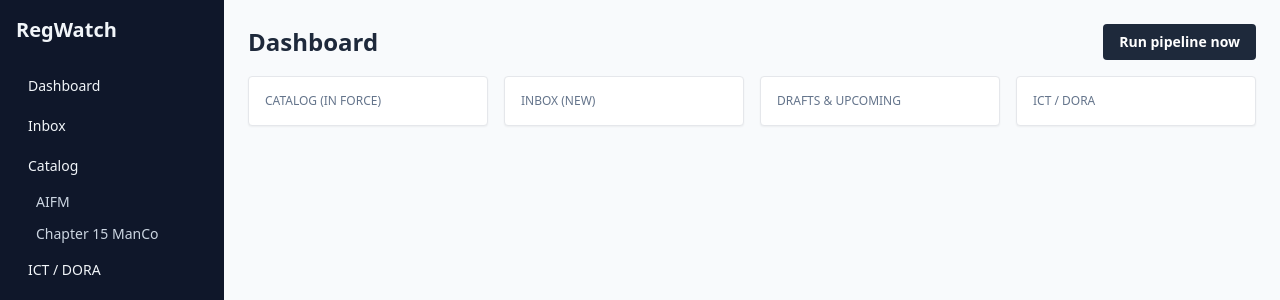
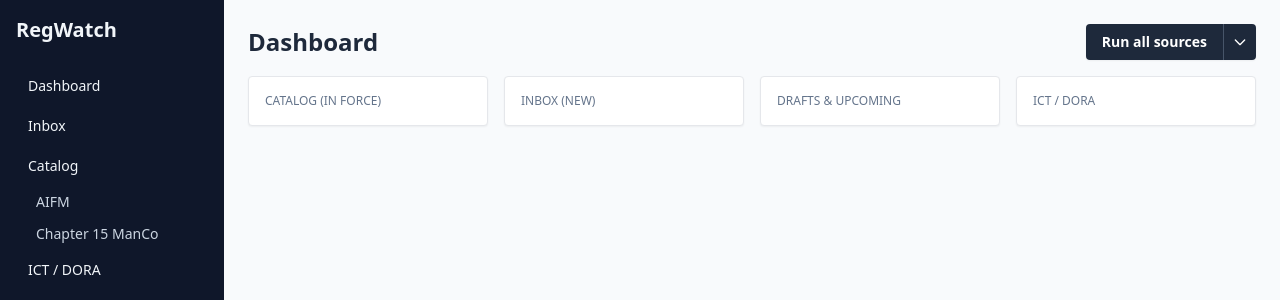
Before and after one commit to wern44/regulatoryWatcher, a Python web app: template regwatch/web/templates/dashboard.html in a window 1280 px wide. Shown: the top 300 px of the page. Run offline with Jinja, Linux system fonts and the light colour scheme; the template is opened without the code that fills it, so the values that code supplies are empty; some libraries are stand-ins or nearby versions.

Commit message:
feat(pipeline): per-source-group pipeline runs from Dashboard
Co-Authored-By: Claude Opus 4.6 (1M context) <noreply@anthropic.com>

```diff
--- a/regwatch/pipeline/run_helpers.py
+++ b/regwatch/pipeline/run_helpers.py
@@ -16,14 +16,16 @@ def run_pipeline_background(
     config,
     llm_client,
     progress: PipelineProgress,
+    source_names: list[str] | None = None,
 ) -> None:
     """Run all enabled sources in a fresh DB session.
 
     Used by both the manual "Run pipeline now" button and the scheduler.
     Catches all exceptions and reports them via *progress*.
+    If *source_names* is set, only those sources are run.
     """
     try:
-        sources = build_enabled_sources(config)
+        sources = build_enabled_sources(config, only=source_names)
     except Exception as exc:  # noqa: BLE001
         logger.exception("Pipeline source instantiation failed")
         progress.finish(run_id=None, error=f"{type(exc).__name__}: {exc}")
--- a/regwatch/web/templates/dashboard.html
+++ b/regwatch/web/templates/dashboard.html
@@ -3,13 +3,42 @@
 {% block content %}
   <div class="flex items-center justify-between mb-4">
     <h1 class="text-2xl font-bold">Dashboard</h1>
-    <button type="button"
-            hx-post="/run-pipeline"
-            hx-target="#pipeline-progress-slot"
-            hx-swap="innerHTML"
-            class="px-4 py-2 bg-slate-800 text-white rounded hover:bg-slate-700 text-sm font-semibold">
-      Run pipeline now
-    </button>
+    <div x-data="{ open: false }" class="relative">
+      <div class="inline-flex rounded shadow-sm">
+        <button type="button"
+                hx-post="/run-pipeline"
+                hx-target="#pipeline-progress-slot"
+                hx-swap="innerHTML"
+                class="px-4 py-2 bg-slate-800 text-white rounded-l hover:bg-slate-700 text-sm font-semibold">
+          Run all sources
+        </button>
+        <button type="button" @click="open = !open"
+                class="px-2 py-2 bg-slate-800 text-white rounded-r border-l border-slate-600 hover:bg-slate-700 text-sm">
+          <svg class="w-4 h-4" fill="none" stroke="currentColor" viewBox="0 0 24 24">
+            <path stroke-linecap="round" stroke-linejoin="round" stroke-width="2" d="M19 9l-7 7-7-7"/>
+          </svg>
+        </button>
+      </div>
+      <div x-show="open" @click.outside="open = false" x-cloak
+           class="absolute right-0 mt-1 w-48 bg-white rounded shadow-lg border z-10">
+        <button type="button" @click="open = false"
+                hx-post="/run-pipeline" hx-vals='{"group":"cssf"}'
+                hx-target="#pipeline-progress-slot" hx-swap="innerHTML"
+                class="block w-full text-left px-4 py-2 text-sm hover:bg-slate-100">CSSF</button>
+        <button type="button" @click="open = false"
+                hx-post="/run-pipeline" hx-vals='{"group":"eu_legislation"}'
+                hx-target="#pipeline-progress-slot" hx-swap="innerHTML"
+                class="block w-full text-left px-4 py-2 text-sm hover:bg-slate-100">EU Legislation</button>
+        <button type="button" @click="open = false"
+                hx-post="/run-pipeline" hx-vals='{"group":"luxembourg"}'
+                hx-target="#pipeline-progress-slot" hx-swap="innerHTML"
+                class="block w-full text-left px-4 py-2 text-sm hover:bg-slate-100">Luxembourg</button>
+        <button type="button" @click="open = false"
+                hx-post="/run-pipeline" hx-vals='{"group":"eu_agencies"}'
+                hx-target="#pipeline-progress-slot" hx-swap="innerHTML"
+                class="block w-full text-left px-4 py-2 text-sm hover:bg-slate-100">EU Agencies</button>
+      </div>
+    </div>
   </div>
 
   <div id="pipeline-progress-slot" class="mb-4">
```
Also changed, not shown: regwatch/web/routes/actions.py (+14 -2 lines), tests/integration/test_run_pipeline_action.py (+2 -2 lines), tests/unit/test_run_helpers.py (+27 -0 lines).
